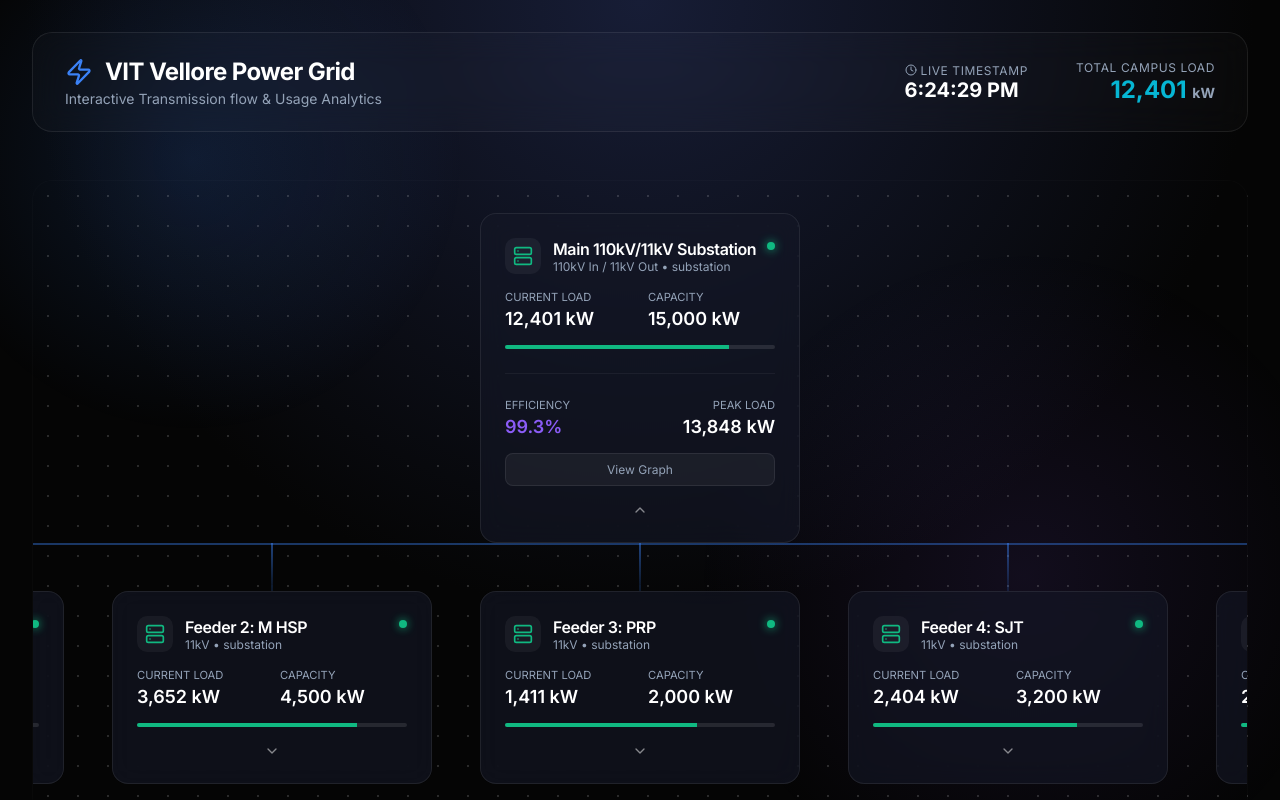
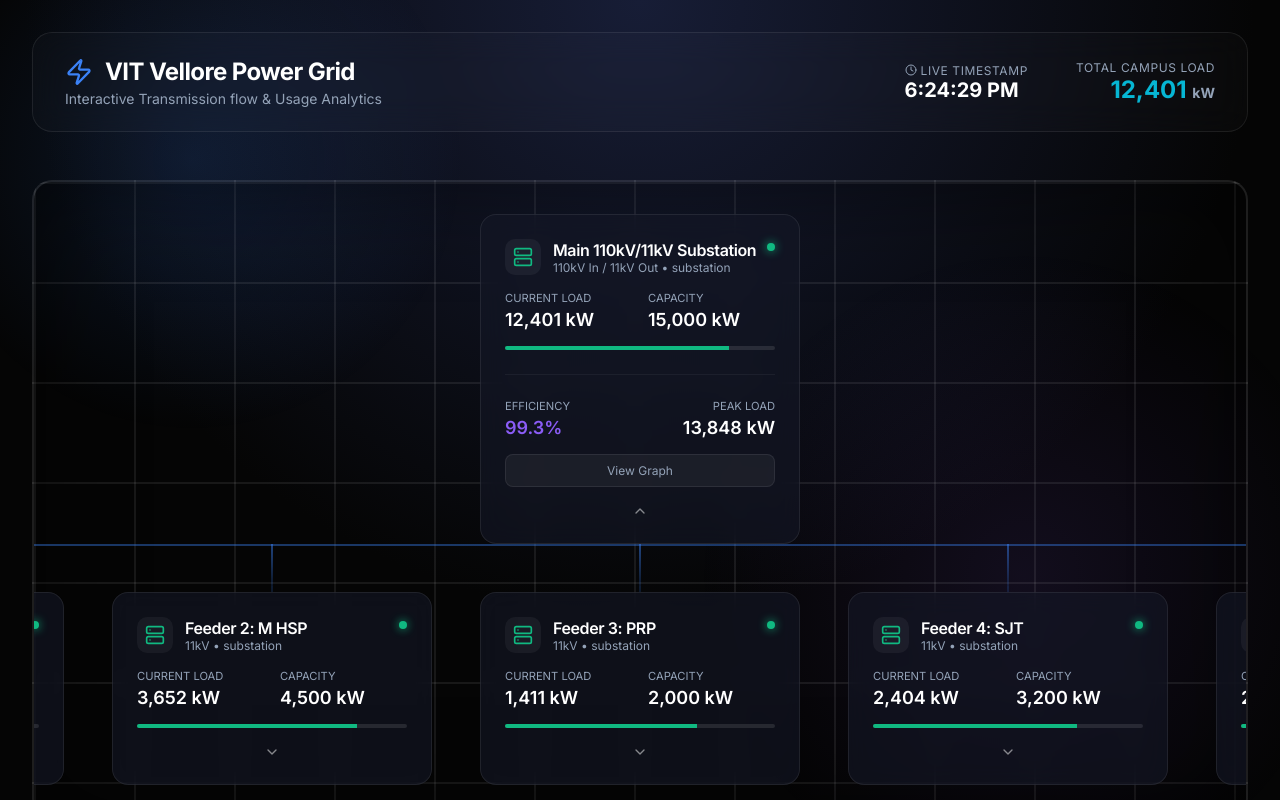
Before and after one commit to Aarnav-Rao/vit-power-demo, a React (Vite) app: page / in a window 1280 px wide. Shown: the top 800 px of the page. Built offline with nearby package versions, Linux system fonts and the light colour scheme.

Commit message:
style: enhance background grid width and fix horizontal scroll clipping

```diff
--- a/src/App.css
+++ b/src/App.css
@@ -4,8 +4,8 @@
   flex-direction: column;
   min-height: 100vh;
   padding: 2rem;
-  max-width: 1400px;
-  margin: 0 auto;
+  max-width: 100vw;
+  overflow-x: hidden;
 }
 
 .header {
@@ -61,15 +61,18 @@
   gap: 3rem;
   position: relative;
   align-items: center;
-  padding-bottom: 4rem;
-  padding-top: 2rem;
+  padding: 4rem 4rem;
+  min-width: 100%;
 
-  /* Flowchart Dot Grid Background */
-  background-image: radial-gradient(rgba(255, 255, 255, 0.15) 1.5px, transparent 1.5px);
-  background-size: 30px 30px;
-  background-position: 0 0;
+  /* Bold Crosshatch Flowchart Grid */
+  background-size: 100px 100px;
+  background-image:
+    linear-gradient(to right, rgba(255, 255, 255, 0.08) 2px, transparent 2px),
+    linear-gradient(to bottom, rgba(255, 255, 255, 0.08) 2px, transparent 2px);
   border-radius: 20px;
-  border: 1px solid rgba(255, 255, 255, 0.02);
+  border: 2px solid rgba(255, 255, 255, 0.1);
+  box-shadow: inset 0 0 100px rgba(0, 0, 0, 0.5);
+  overflow-x: auto;
 }
 
 /* Power Node */
```
